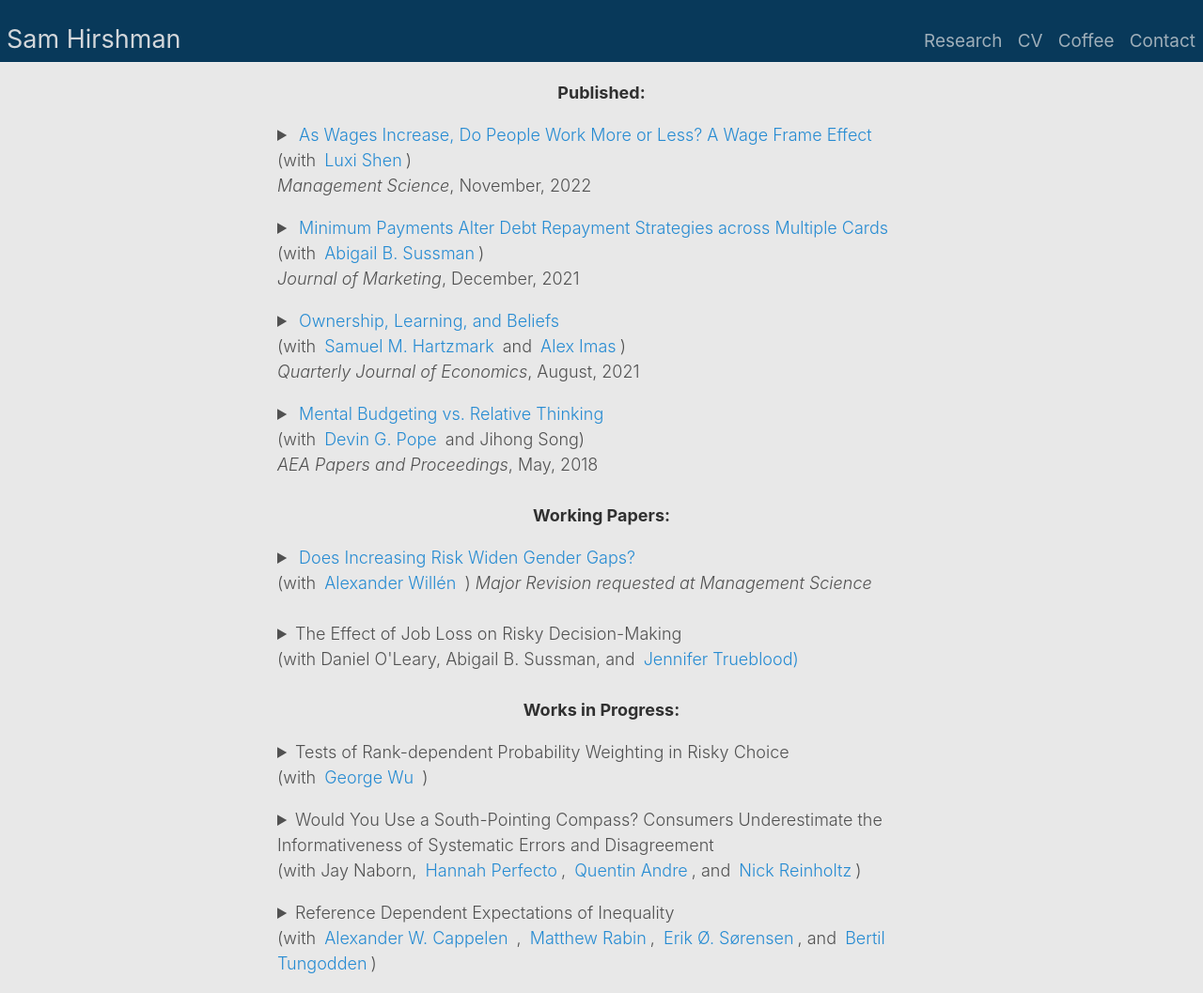
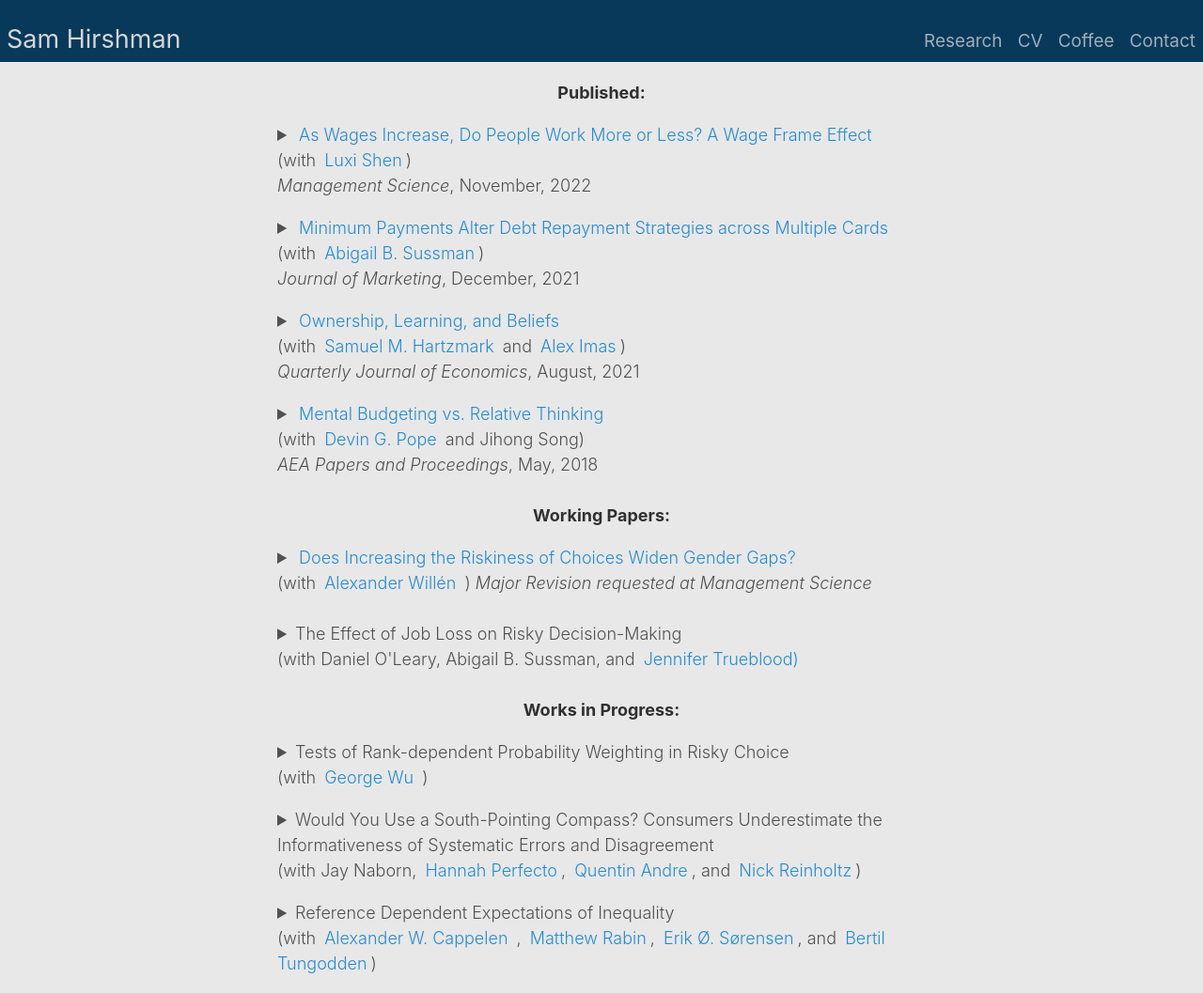
Before and after one commit to shirshma/shirshma.github.io, a Jekyll site: the page built from docs/research.md, in a window 1280 px wide. Shown: the whole page at 94% size. Built offline with Jekyll 4.4.1, drawn with Linux system fonts in a browser that asks for light colours.

Commit message:
Update research.md

```diff
--- a/docs/research.md
+++ b/docs/research.md
@@ -39,7 +39,7 @@ US Households currently hold $770 billion in credit card debt, often managing re
 <p align="center"><strong>Working Papers:</strong></p>
 
 <details>
-<summary><a href="https://openaccess.nhh.no/nhh-xmlui/bitstream/handle/11250/3036158/DP%2020.pdf?sequence=1&isAllowed=y" target="_blank"> Does Increasing Risk Widen Gender Gaps?</a> <br>(with <a href="https://www.alexanderwillen.com/">Alexander Willén </a> ) <i>Major Revision requested at Management Science </i></summary>
+<summary><a href="https://openaccess.nhh.no/nhh-xmlui/bitstream/handle/11250/3036158/DP%2020.pdf?sequence=1&isAllowed=y" target="_blank"> Does Increasing the Riskiness of Choices Widen Gender Gaps?</a> <br>(with <a href="https://www.alexanderwillen.com/">Alexander Willén </a> ) <i>Major Revision requested at Management Science </i></summary>
 <b>Abstract:</b>
 We examine the response to an exogenous change in the risk profile of an important educational choice -- requesting a regrade. We demonstrate how ostensibly gender-neutral policies can generate gaps across men and women because they differ in their perceptions of risk. Specifically, we show that an exogenous shift in the risk of requesting a regrade augmented the regrade request gap by nearly 100 percent. We show that this has consequential implications for students through its impact on their grade points. These findings reveal how gender differences identified in the lab manifest when men and women make real world decisions.
 
```
